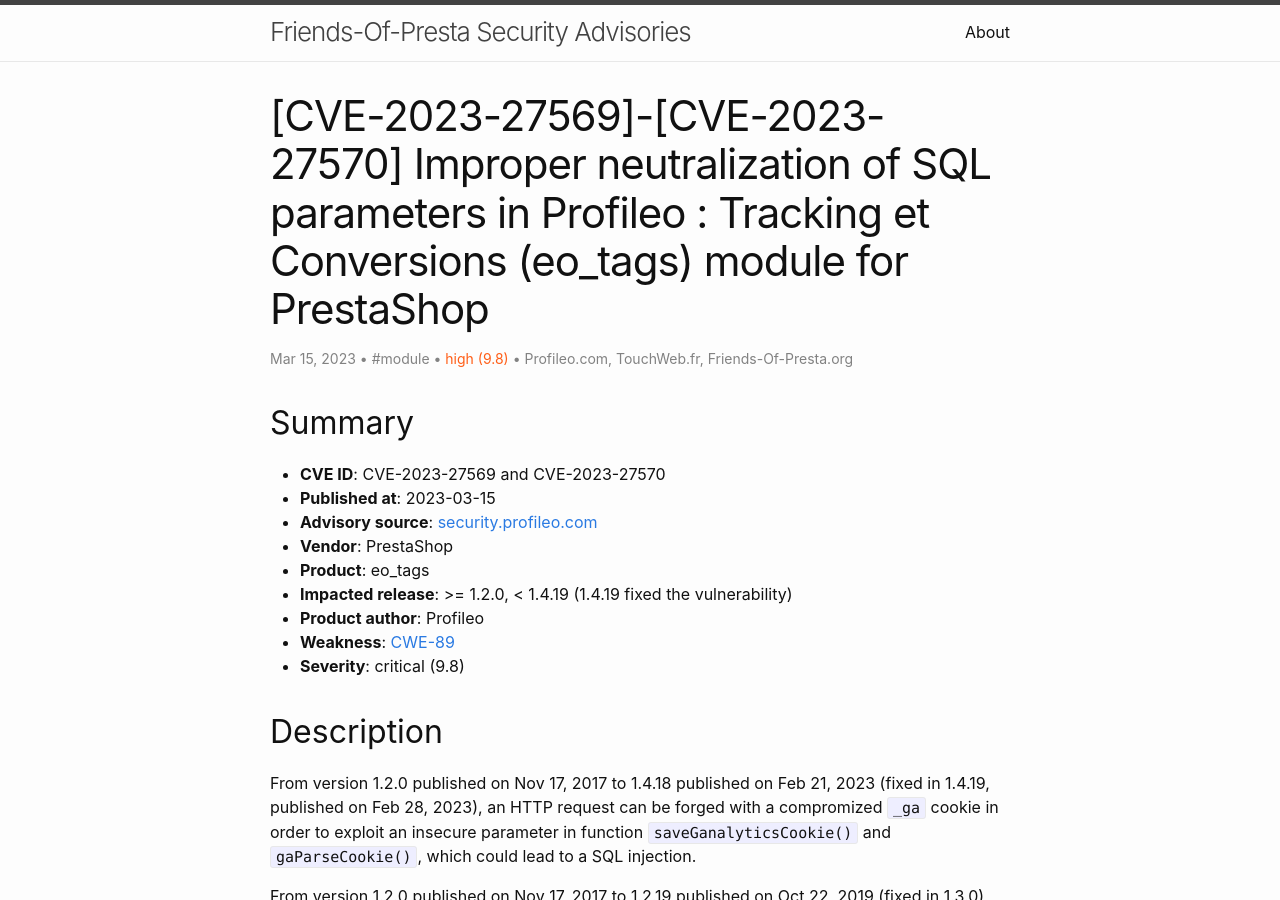
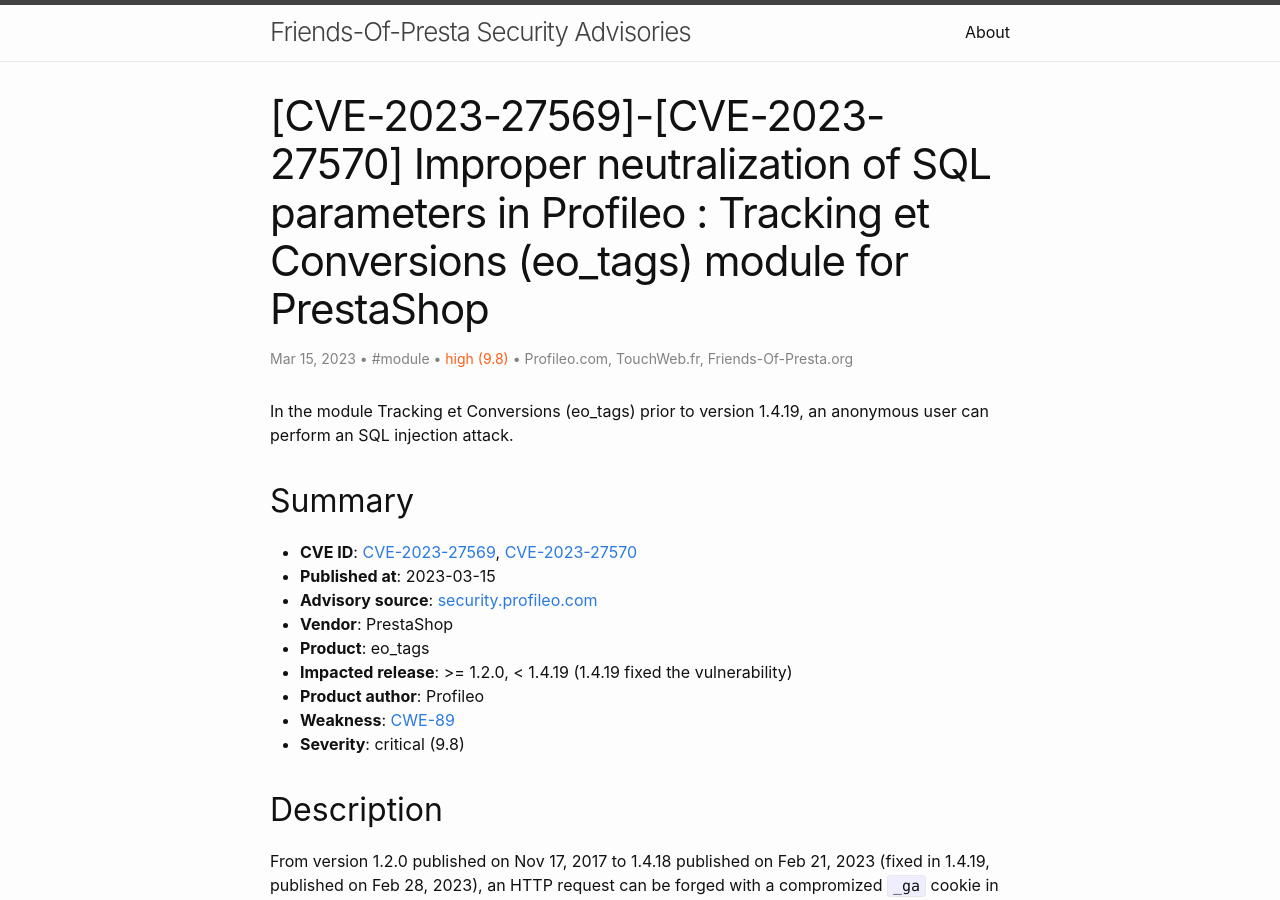
Before and after one commit to friends-of-presta/security-advisories, a Jekyll site: the page built from _posts/2023-03-15-eo_tags.md, in a window 1280 px wide and 900 px high. Built offline with Jekyll 4.4.1, drawn with Linux system fonts in a browser that asks for light colours.

Commit message:
Update 2023-03-15-eo_tags.md

```diff
--- a/_posts/2023-03-15-eo_tags.md
+++ b/_posts/2023-03-15-eo_tags.md
@@ -10,9 +10,11 @@ meta: "CVE,PrestaShop,module,eo_tags"
 severity: "high (9.8)"
 ---
 
+In the module Tracking et Conversions (eo_tags) prior to version 1.4.19, an anonymous user can perform an SQL injection attack.
+
 ## Summary
 
-* **CVE ID**: CVE-2023-27569 and CVE-2023-27570
+* **CVE ID**: [CVE-2023-27569](https://cve.mitre.org/cgi-bin/cvename.cgi?name=CVE-2023-27569), [CVE-2023-27570](https://cve.mitre.org/cgi-bin/cvename.cgi?name=CVE-2023-27570)
 * **Published at**: 2023-03-15
 * **Advisory source**: [security.profileo.com](https://security.profileo.com/cve/eo_tags_2023-27569-27570/)
 * **Vendor**: PrestaShop
```
